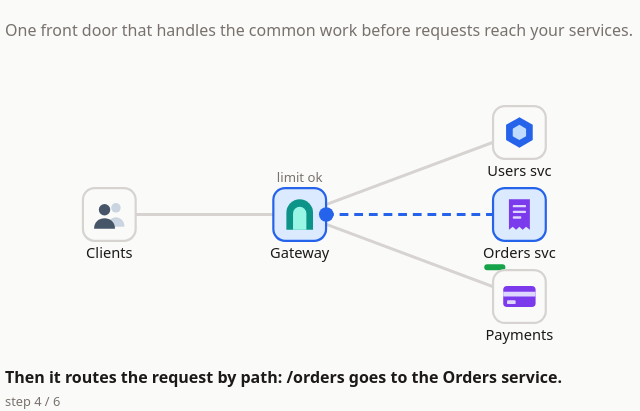
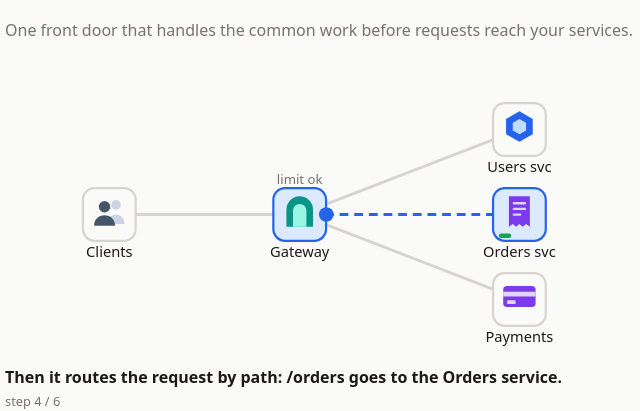
Before and after one commit to RakaPratama8/system-design-learning, an Astro site: page /lessons/api-gateway in a window 1280 px wide. Shown: the part 138-549 px from the top of the page, 311-951 px from the left. Built offline with nearby package versions, Linux system fonts and the light colour scheme; Astro itself is replaced by a stand-in of ours.

Commit message:
fix: keep state labels and load bars clear of neighbouring nodes

```diff
--- a/src/components/scenes/GraphScene.tsx
+++ b/src/components/scenes/GraphScene.tsx
@@ -23,17 +23,17 @@ export function GraphSceneView({ frame }: { frame: GraphFrame }) {
       {frame.nodes.map((n) => (
           <g key={n.id} data-node={n.id} data-status={n.state.status} className={n.highlighted ? 'node on' : 'node'}>
             {n.state.label && (
-              <text className="sub" x={n.x} y={n.y - TILE / 2 - 4} textAnchor="middle">
+              <text className="sub" x={n.x} y={n.y - TILE / 2 - 3} textAnchor="middle">
                 {n.state.label}
               </text>
             )}
             <rect className="tile" x={n.x - TILE / 2} y={n.y - TILE / 2} width={TILE} height={TILE} rx={8} />
-            <Icon name={n.icon} x={n.x} y={n.y} size={26} />
-            <text className="lbl" x={n.x} y={n.y + TILE / 2 + 12} textAnchor="middle">
+            <Icon name={n.icon} x={n.x} y={n.y - 2} size={26} />
+            <text className="lbl" x={n.x} y={n.y + TILE / 2 + 11} textAnchor="middle">
               {n.label}
             </text>
             {n.state.fill !== undefined && (
-              <rect className="fill" x={n.x - 24} y={n.y + TILE / 2 + 16} width={48 * n.state.fill} height={4} rx={2} />
+              <rect className="fill" x={n.x - 14} y={n.y + TILE / 2 - 5} width={28 * n.state.fill} height={3} rx={1.5} />
             )}
           </g>
         ))}
--- a/src/engine/layout.ts
+++ b/src/engine/layout.ts
@@ -1,6 +1,6 @@
 // Geometry shared by the validator and the renderers (viewBox 0 0 400 200).
 export const TILE = 36; // icon tile edge, centered on the node's (x, y)
 export const ICON_NODE_W = 72; // footprint width of a node with an icon
-export const ICON_NODE_H = 52; // footprint height: the tile plus the label under it
+export const ICON_NODE_H = 58; // footprint height: state label above, tile, name label under it
 export const ICON_Y_MIN = 32; // room for a state label above the tile
 export const ICON_Y_MAX = 160; // room for the label and load bar under the tile
--- a/src/scenes/api-gateway.ts
+++ b/src/scenes/api-gateway.ts
@@ -5,9 +5,9 @@ const scene: Scene = {
   nodes: [
     { id: 'client', label: 'Clients', x: 50, y: 100, icon: 'people' },
     { id: 'gw', label: 'Gateway', x: 180, y: 100, icon: 'gateway' },
-    { id: 'users', label: 'Users svc', x: 330, y: 44, icon: 'service' },
+    { id: 'users', label: 'Users svc', x: 330, y: 42, icon: 'service' },
     { id: 'orders', label: 'Orders svc', x: 330, y: 100, icon: 'order' },
-    { id: 'pay', label: 'Payments', x: 330, y: 156, icon: 'payment' },
+    { id: 'pay', label: 'Payments', x: 330, y: 158, icon: 'payment' },
   ],
   edges: [
     { from: 'client', to: 'gw' },
--- a/src/scenes/case-chat.ts
+++ b/src/scenes/case-chat.ts
@@ -6,8 +6,8 @@ const scene: Scene = {
     { id: 'alice', label: 'Alice', x: 45, y: 50, icon: 'person' },
     { id: 'bob', label: 'Bob', x: 45, y: 150, icon: 'person' },
     { id: 'gw', label: 'Chat gateway', x: 170, y: 100, icon: 'gateway' },
-    { id: 'store', label: 'Msg store', x: 310, y: 44, icon: 'database' },
-    { id: 'push', label: 'Push service', x: 310, y: 156, icon: 'push' },
+    { id: 'store', label: 'Msg store', x: 310, y: 42, icon: 'database' },
+    { id: 'push', label: 'Push service', x: 310, y: 158, icon: 'push' },
   ],
   edges: [
     { from: 'alice', to: 'gw' },
--- a/src/scenes/case-news-feed.ts
+++ b/src/scenes/case-news-feed.ts
@@ -5,10 +5,10 @@ const scene: Scene = {
   nodes: [
     { id: 'poster', label: 'Poster', x: 45, y: 100, icon: 'person' },
     { id: 'svc', label: 'Post service', x: 165, y: 100, icon: 'service' },
-    { id: 'db', label: 'Post store', x: 310, y: 44, icon: 'database' },
+    { id: 'db', label: 'Post store', x: 310, y: 42, icon: 'database' },
     { id: 'f1', label: 'Feed: Ann', x: 310, y: 100, icon: 'feed' },
-    { id: 'f2', label: 'Feed: Bob', x: 310, y: 156, icon: 'feed' },
-    { id: 'reader', label: 'Reader', x: 45, y: 156, icon: 'person' },
+    { id: 'f2', label: 'Feed: Bob', x: 310, y: 158, icon: 'feed' },
+    { id: 'reader', label: 'Reader', x: 45, y: 158, icon: 'person' },
   ],
   edges: [
     { from: 'poster', to: 'svc' },
--- a/src/scenes/case-url-shortener.ts
+++ b/src/scenes/case-url-shortener.ts
@@ -5,9 +5,9 @@ const scene: Scene = {
   nodes: [
     { id: 'client', label: 'Client', x: 45, y: 100, icon: 'laptop' },
     { id: 'app', label: 'App', x: 160, y: 100, icon: 'app' },
-    { id: 'keys', label: 'Key service', x: 310, y: 44, icon: 'key' },
+    { id: 'keys', label: 'Key service', x: 310, y: 42, icon: 'key' },
     { id: 'cache', label: 'Cache', x: 310, y: 100, icon: 'cache' },
-    { id: 'db', label: 'Database', x: 310, y: 156, icon: 'database' },
+    { id: 'db', label: 'Database', x: 310, y: 158, icon: 'database' },
   ],
   edges: [
     { from: 'client', to: 'app' },
--- a/src/scenes/cdn.ts
+++ b/src/scenes/cdn.ts
@@ -4,7 +4,7 @@ const scene: Scene = {
   type: 'graph',
   nodes: [
     { id: 'user', label: 'User', x: 50, y: 100, icon: 'person' },
-    { id: 'edge', label: 'Edge server', x: 190, y: 44, icon: 'cdn-edge' },
+    { id: 'edge', label: 'Edge server', x: 190, y: 42, icon: 'cdn-edge' },
     { id: 'origin', label: 'Origin', x: 330, y: 100, icon: 'server' },
   ],
   edges: [
--- a/src/scenes/client-server.ts
+++ b/src/scenes/client-server.ts
@@ -3,9 +3,9 @@ import type { Scene } from '../engine/types';
 const scene: Scene = {
   type: 'graph',
   nodes: [
-    { id: 'phone', label: 'Phone', x: 60, y: 44, icon: 'phone' },
+    { id: 'phone', label: 'Phone', x: 60, y: 42, icon: 'phone' },
     { id: 'laptop', label: 'Laptop', x: 60, y: 100, icon: 'laptop' },
-    { id: 'tablet', label: 'Tablet', x: 60, y: 156, icon: 'tablet' },
+    { id: 'tablet', label: 'Tablet', x: 60, y: 158, icon: 'tablet' },
     { id: 'server', label: 'Server', x: 280, y: 100, icon: 'server' },
   ],
   edges: [
--- a/src/scenes/consistent-hashing.ts
+++ b/src/scenes/consistent-hashing.ts
@@ -3,12 +3,12 @@ import type { Scene } from '../engine/types';
 const scene: Scene = {
   type: 'graph',
   nodes: [
-    { id: 'sa', label: 'Server A', x: 200, y: 44, icon: 'server' },
+    { id: 'sa', label: 'Server A', x: 200, y: 42, icon: 'server' },
     { id: 'sb', label: 'Server B', x: 345, y: 100, icon: 'server' },
-    { id: 'sc', label: 'Server C', x: 200, y: 156, icon: 'server' },
+    { id: 'sc', label: 'Server C', x: 200, y: 158, icon: 'server' },
     { id: 'sd', label: 'Server D', x: 50, y: 100, icon: 'server' },
-    { id: 'k1', label: 'Key 1', x: 280, y: 48, icon: 'key' },
-    { id: 'k2', label: 'Key 2', x: 110, y: 152, icon: 'key' },
+    { id: 'k1', label: 'Key 1', x: 280, y: 42, icon: 'key' },
+    { id: 'k2', label: 'Key 2', x: 110, y: 158, icon: 'key' },
   ],
   edges: [
     { from: 'sa', to: 'sb' },
--- a/src/scenes/dns.ts
+++ b/src/scenes/dns.ts
@@ -5,9 +5,9 @@ const scene: Scene = {
   nodes: [
     { id: 'browser', label: 'Browser', x: 50, y: 100, icon: 'browser' },
     { id: 'resolver', label: 'Resolver', x: 170, y: 100, icon: 'dns' },
-    { id: 'root', label: 'Root', x: 320, y: 44, icon: 'dns' },
+    { id: 'root', label: 'Root', x: 320, y: 42, icon: 'dns' },
     { id: 'tld', label: '.com server', x: 320, y: 100, icon: 'dns' },
-    { id: 'auth', label: 'Auth server', x: 320, y: 156, icon: 'dns' },
+    { id: 'auth', label: 'Auth server', x: 320, y: 158, icon: 'dns' },
   ],
   edges: [
     { from: 'browser', to: 'resolver' },
--- a/src/scenes/monolith-vs-microservices.ts
+++ b/src/scenes/monolith-vs-microservices.ts
@@ -8,9 +8,9 @@ const scene: Scene = {
     nodes: [
       { id: 'users', label: 'Users', x: 40, y: 100, icon: 'people' },
       { id: 'app', label: 'One app', x: 170, y: 100, icon: 'app' },
-      { id: 'orders', label: 'Orders', x: 320, y: 44, icon: 'order' },
+      { id: 'orders', label: 'Orders', x: 320, y: 42, icon: 'order' },
       { id: 'payments', label: 'Payments', x: 320, y: 100, icon: 'payment' },
-      { id: 'search', label: 'Search', x: 320, y: 156, icon: 'search' },
+      { id: 'search', label: 'Search', x: 320, y: 158, icon: 'search' },
     ],
     edges: [
       { from: 'users', to: 'app' },
@@ -23,9 +23,9 @@ const scene: Scene = {
     nodes: [
       { id: 'users', label: 'Users', x: 40, y: 100, icon: 'people' },
       { id: 'gw', label: 'Gateway', x: 170, y: 100, icon: 'gateway' },
-      { id: 'orders', label: 'Orders', x: 320, y: 44, icon: 'order' },
+      { id: 'orders', label: 'Orders', x: 320, y: 42, icon: 'order' },
       { id: 'payments', label: 'Payments', x: 320, y: 100, icon: 'payment' },
-      { id: 'search', label: 'Search', x: 320, y: 156, icon: 'search' },
+      { id: 'search', label: 'Search', x: 320, y: 158, icon: 'search' },
     ],
     edges: [
       { from: 'users', to: 'gw' },
--- a/src/scenes/pub-sub.ts
+++ b/src/scenes/pub-sub.ts
@@ -5,9 +5,9 @@ const scene: Scene = {
   nodes: [
     { id: 'pub', label: 'Publisher', x: 55, y: 100, icon: 'service' },
     { id: 'topic', label: 'Topic', x: 190, y: 100, icon: 'topic' },
-    { id: 'email', label: 'Email', x: 330, y: 44, icon: 'email' },
+    { id: 'email', label: 'Email', x: 330, y: 42, icon: 'email' },
     { id: 'analytics', label: 'Analytics', x: 330, y: 100, icon: 'analytics' },
-    { id: 'search', label: 'Search', x: 330, y: 156, icon: 'search' },
+    { id: 'search', label: 'Search', x: 330, y: 158, icon: 'search' },
   ],
   edges: [
     { from: 'pub', to: 'topic' },
--- a/src/scenes/scaling-vertical-horizontal.ts
+++ b/src/scenes/scaling-vertical-horizontal.ts
@@ -15,9 +15,9 @@ const scene: Scene = {
     nodes: [
       { id: 'users', label: 'Users', x: 40, y: 100, icon: 'people' },
       { id: 'lb', label: 'Balancer', x: 150, y: 100, icon: 'balancer' },
-      { id: 's1', label: 'Server 1', x: 310, y: 44, icon: 'server' },
+      { id: 's1', label: 'Server 1', x: 310, y: 42, icon: 'server' },
       { id: 's2', label: 'Server 2', x: 310, y: 100, icon: 'server' },
-      { id: 's3', label: 'Server 3', x: 310, y: 156, icon: 'server' },
+      { id: 's3', label: 'Server 3', x: 310, y: 158, icon: 'server' },
     ],
     edges: [
       { from: 'users', to: 'lb' },
--- a/src/scenes/sql-vs-nosql.ts
+++ b/src/scenes/sql-vs-nosql.ts
@@ -7,9 +7,9 @@ const scene: Scene = {
   left: {
     nodes: [
       { id: 'query', label: 'Query', x: 50, y: 100, icon: 'search' },
-      { id: 'orders', label: 'orders', x: 200, y: 44, icon: 'table' },
+      { id: 'orders', label: 'orders', x: 200, y: 42, icon: 'table' },
       { id: 'customers', label: 'customers', x: 200, y: 100, icon: 'table' },
-      { id: 'items', label: 'items', x: 200, y: 156, icon: 'table' },
+      { id: 'items', label: 'items', x: 200, y: 158, icon: 'table' },
     ],
     edges: [
       { from: 'query', to: 'orders' },
```
Also changed, not shown: tests/GraphScene.test.tsx (+10 -0 lines), tests/validate.test.ts (+2 -0 lines).
